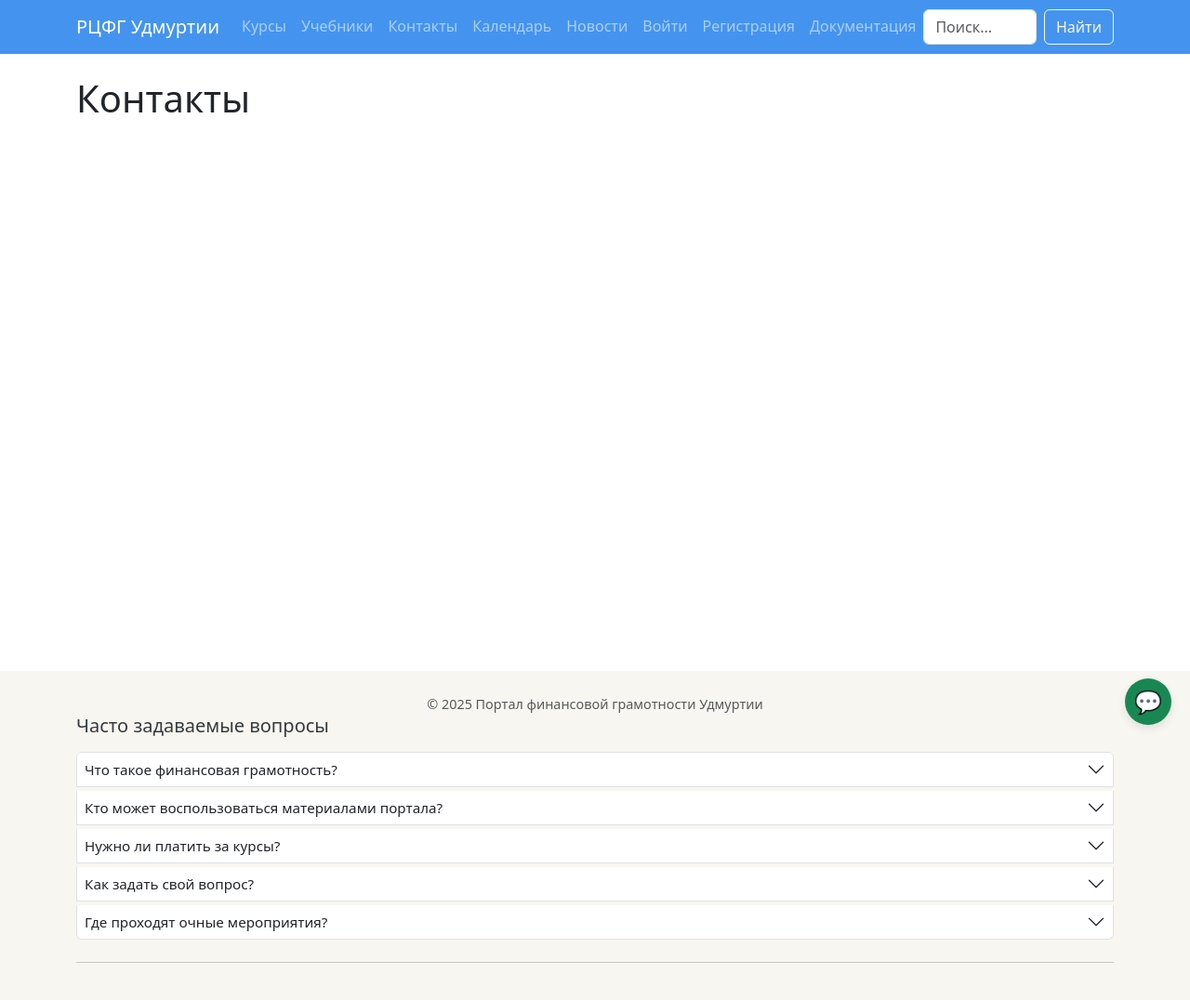
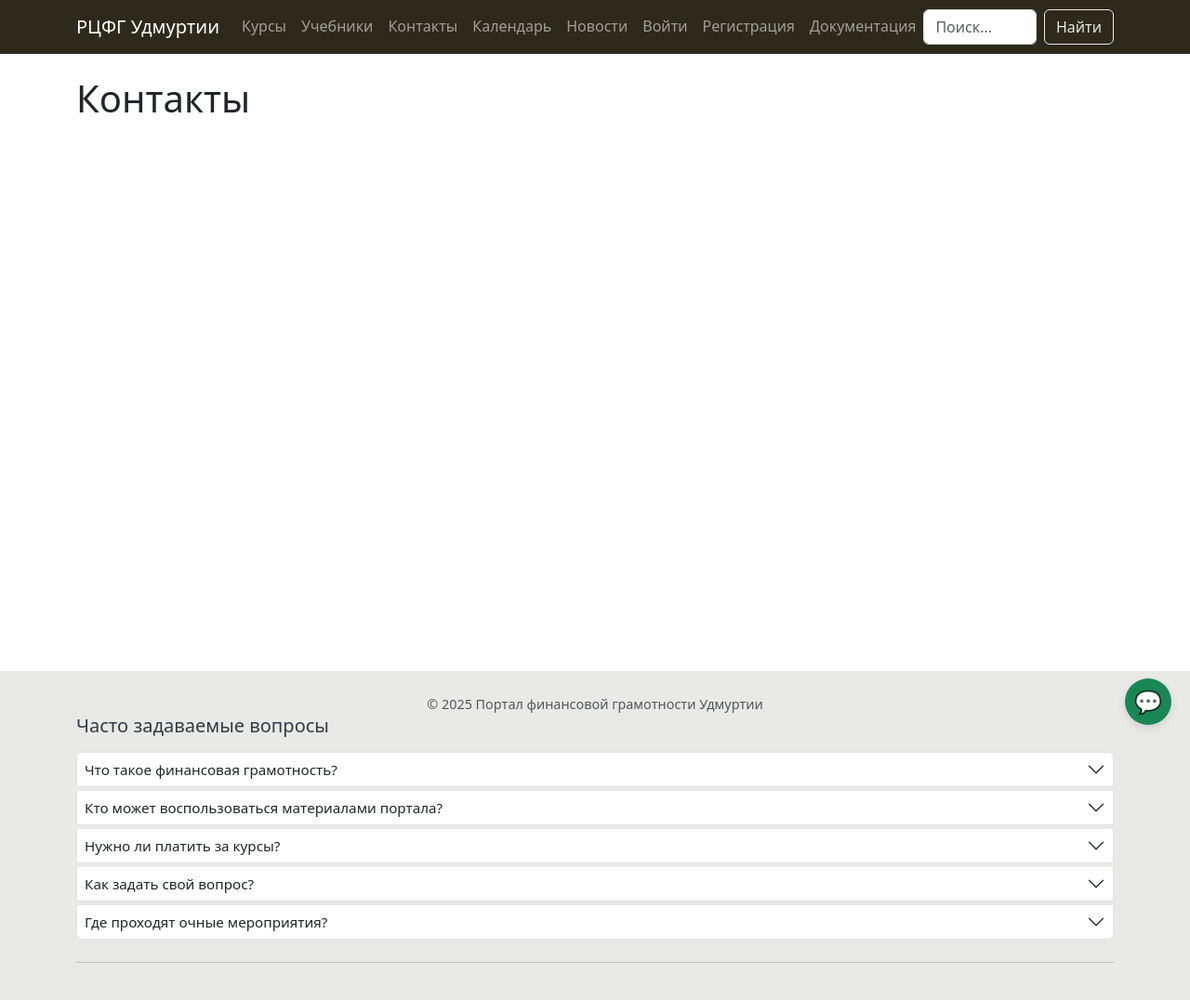
Before and after one commit to Ilushew/cyberforum, a Django app: page /contacts/ in a window 1280 px wide. Shown: the whole page at 93% size. Run offline with Django 5.2, Linux system fonts and the light colour scheme; data that the repository does not hold is empty; some libraries are stand-ins or nearby versions.

Commit message:
css updated

```diff
--- a/cyberforum/static/scss/custom.scss
+++ b/cyberforum/static/scss/custom.scss
@@ -1,7 +1,7 @@
 // 1. Переопределяем переменные ДО импорта Bootstrap
-$primary: #4494ef;
-$secondary: #d4c8b7;
-$light: #f8f6f0;
+$primary: #2d2a1c;
+$secondary: #5f5e5c;
+$light: #e9e9e8;
 $dark: #343a40;
 
 $btn-transition: color .3s ease-in-out, background-color .3s ease-in-out, border-color .3s ease-in-out, box-shadow .3s ease-in-out !default;
```
Also changed, not shown: cyberforum/static/css/bootstrap-custom.css.
